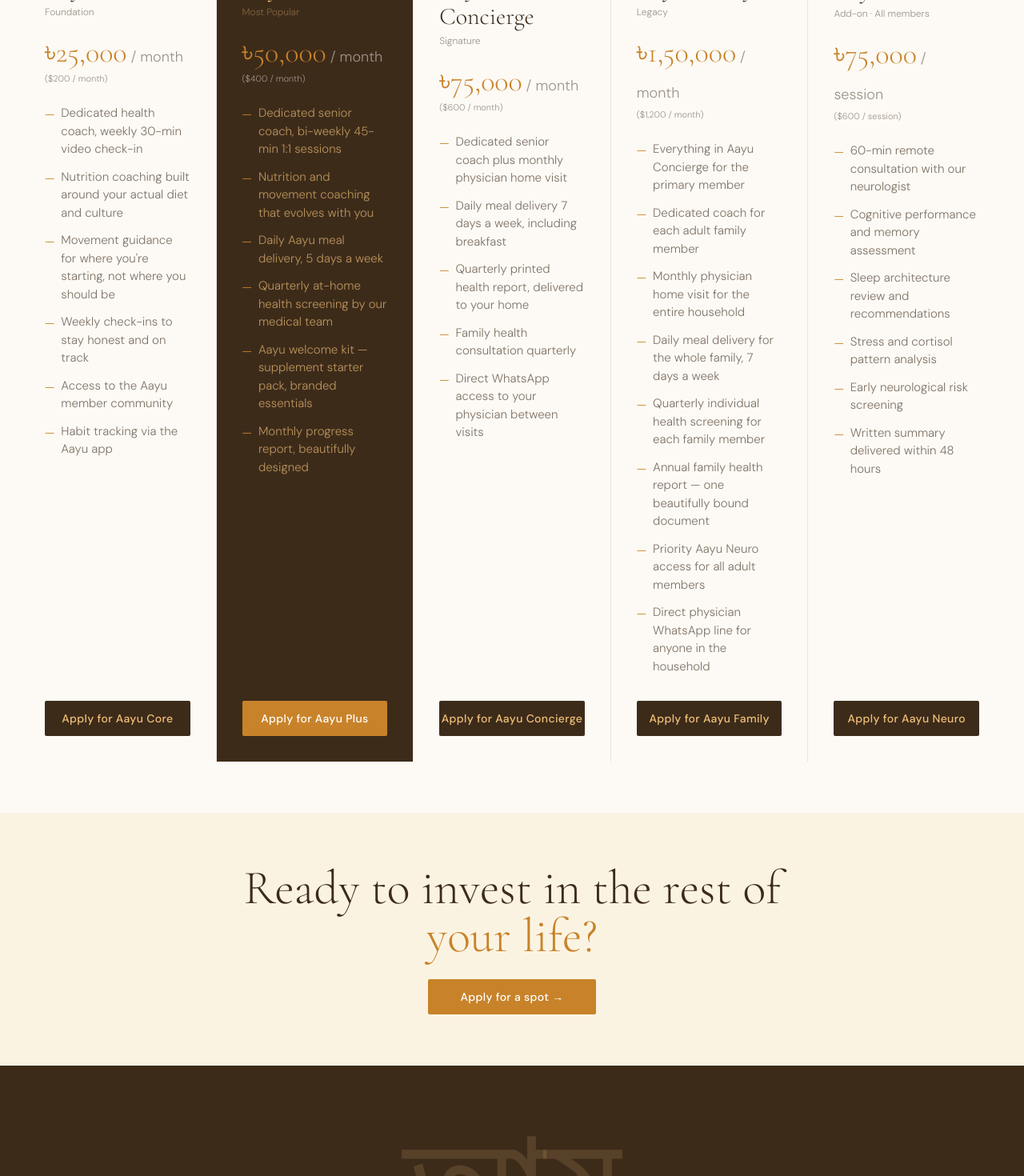
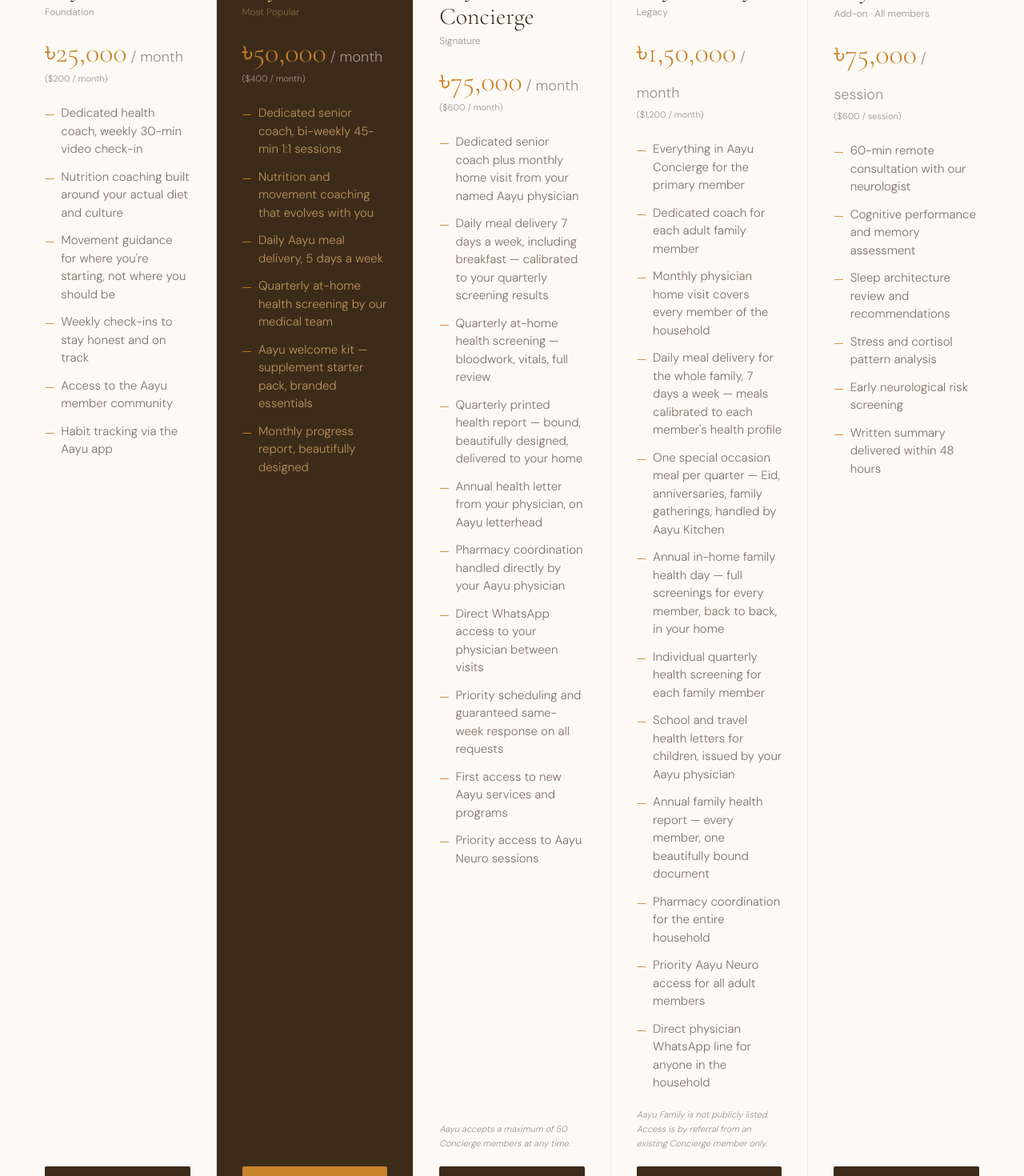
Before and after one commit to zacharydheath/Aayu, a Next.js app: page / in a window 1280 px wide. Shown: the part 1760-3230 px from the top of the page at 80% size. Built offline with nearby package versions, Linux system fonts and the light colour scheme.

Commit message:
Update Concierge and Family tier copy, add referral/capacity notes
Co-Authored-By: Claude Sonnet 4.6 <noreply@anthropic.com>

```diff
--- a/app/(marketing)/page.tsx
+++ b/app/(marketing)/page.tsx
@@ -69,14 +69,18 @@ const tiers = [
     tag: 'Signature',
     dark: false,
     neuro: false,
+    note: 'Aayu accepts a maximum of 50 Concierge members at any time.',
     features: [
-      'Dedicated senior coach plus monthly physician home visit',
-      'Daily meal delivery 7 days a week, including breakfast',
-
-      'Quarterly printed health report, delivered to your home',
-      'Family health consultation quarterly',
-
+      'Dedicated senior coach plus monthly home visit from your named Aayu physician',
+      'Daily meal delivery 7 days a week, including breakfast — calibrated to your quarterly screening results',
+      'Quarterly at-home health screening — bloodwork, vitals, full review',
+      'Quarterly printed health report — bound, beautifully designed, delivered to your home',
+      'Annual health letter from your physician, on Aayu letterhead',
+      'Pharmacy coordination handled directly by your Aayu physician',
       'Direct WhatsApp access to your physician between visits',
+      'Priority scheduling and guaranteed same-week response on all requests',
+      'First access to new Aayu services and programs',
+      'Priority access to Aayu Neuro sessions',
     ],
   },
   {
@@ -88,15 +92,18 @@ const tiers = [
     tag: 'Legacy',
     dark: false,
     neuro: false,
+    note: 'Aayu Family is not publicly listed. Access is by referral from an existing Concierge member only.',
     features: [
       'Everything in Aayu Concierge for the primary member',
       'Dedicated coach for each adult family member',
-      'Monthly physician home visit for the entire household',
-      'Daily meal delivery for the whole family, 7 days a week',
-      'Quarterly individual health screening for each family member',
-
-      'Annual family health report — one beautifully bound document',
-
+      'Monthly physician home visit covers every member of the household',
+      'Daily meal delivery for the whole family, 7 days a week — meals calibrated to each member\'s health profile',
+      'One special occasion meal per quarter — Eid, anniversaries, family gatherings, handled by Aayu Kitchen',
+      'Annual in-home family health day — full screenings for every member, back to back, in your home',
+      'Individual quarterly health screening for each family member',
+      'School and travel health letters for children, issued by your Aayu physician',
+      'Annual family health report — every member, one beautifully bound document',
+      'Pharmacy coordination for the entire household',
       'Priority Aayu Neuro access for all adult members',
       'Direct physician WhatsApp line for anyone in the household',
     ],
@@ -294,7 +301,7 @@ export default function Home() {
                     </p>
                   )}
                 </div>
-                <ul className="flex flex-col gap-3 mb-8 flex-1">
+                <ul className="flex flex-col gap-3 mb-5 flex-1">
                   {tier.features.map((f) => (
                     <li
                       key={f}
@@ -307,6 +314,11 @@ export default function Home() {
                     </li>
                   ))}
                 </ul>
+                {'note' in tier && tier.note && (
+                  <p className="font-body font-light italic text-[11px] text-stone mb-5 leading-relaxed">
+                    {tier.note}
+                  </p>
+                )}
                 <Link
                   href="/services"
                   className={`font-body text-sm font-medium text-center min-h-[44px] flex items-center justify-center rounded-[2px] tracking-wide transition-colors ${
--- a/app/(marketing)/services/page.tsx
+++ b/app/(marketing)/services/page.tsx
@@ -71,14 +71,17 @@ const tiers = [
     month: 'A typical month includes weekly coaching, a physician home visit, daily meal delivery, and a quarterly printed health report delivered to your home. Your family members join the quarterly health consultation.',
     coverNote: null,
     ctaNote: null,
+    note: 'Aayu accepts a maximum of 50 Concierge members at any time.',
     features: [
-      'Dedicated senior coach plus monthly home visit from our Dhaka physician',
-      'Daily meal delivery 7 days a week, including breakfast',
-
+      'Dedicated senior coach plus monthly home visit from your named Aayu physician',
+      'Daily meal delivery 7 days a week, including breakfast — calibrated to your quarterly screening results',
+      'Quarterly at-home health screening — bloodwork, vitals, full review',
       'Quarterly printed health report — bound, beautifully designed, delivered to your home',
-      'Family health consultation quarterly — spouse and parents included',
-
+      'Annual health letter from your physician, on Aayu letterhead',
+      'Pharmacy coordination handled directly by your Aayu physician',
       'Direct WhatsApp access to your physician between visits',
+      'Priority scheduling and guaranteed same-week response on all requests',
+      'First access to new Aayu services and programs',
       'Priority access to Aayu Neuro sessions',
     ],
   },
@@ -96,16 +99,19 @@ const tiers = [
     whoFor: 'For households where health is a shared priority. Covers the primary member, spouse, children, and parents living in the household.',
     month: 'A typical month includes dedicated coaching for each adult, a physician home visit for the whole household, daily meal delivery, and quarterly health screenings for every family member. One annual family health report.',
     coverNote: 'Covers: primary member, spouse, children, and parents in the household.',
-    ctaNote: 'Our most comprehensive membership. Limited availability — we accept very few Family members at a time.',
+    ctaNote: 'Our most comprehensive membership. Not publicly listed — if you\'re being referred by an existing member, we\'d love to hear from you.',
+    note: 'Aayu Family is not publicly listed. Access is by referral from an existing Concierge member only.',
     features: [
       'Everything in Aayu Concierge for the primary member',
       'Dedicated coach for each adult family member',
-      'Monthly physician home visit for the entire household',
-      'Daily meal delivery for the whole family, 7 days a week',
-      'Quarterly individual health screening for each family member',
-
-      'Annual family health report — one beautifully bound document',
-
+      'Monthly physician home visit covers every member of the household',
+      'Daily meal delivery for the whole family, 7 days a week — meals calibrated to each member\'s health profile',
+      'One special occasion meal per quarter — Eid, anniversaries, family gatherings, handled by Aayu Kitchen',
+      'Annual in-home family health day — full screenings for every member, back to back, in your home',
+      'Individual quarterly health screening for each family member',
+      'School and travel health letters for children, issued by your Aayu physician',
+      'Annual family health report — every member, one beautifully bound document',
+      'Pharmacy coordination for the entire household',
       'Priority Aayu Neuro access for all adult members',
       'Direct physician WhatsApp line for anyone in the household',
     ],
@@ -236,7 +242,7 @@ export default function ServicesPage() {
 
                 {/* Right */}
                 <div>
-                  <ul className="flex flex-col gap-3 mb-8">
+                  <ul className="flex flex-col gap-3 mb-5">
                     {tier.features.map((f) => (
                       <li
                         key={f}
@@ -249,6 +255,12 @@ export default function ServicesPage() {
                       </li>
                     ))}
                   </ul>
+
+                  {'note' in tier && tier.note && (
+                    <p className="font-body font-light italic text-[11px] text-stone mb-5 leading-relaxed">
+                      {tier.note}
+                    </p>
+                  )}
 
                   {tier.ctaNote && (
                     <p className="font-body font-light text-[12px] text-stone leading-relaxed mb-8 italic">
```
